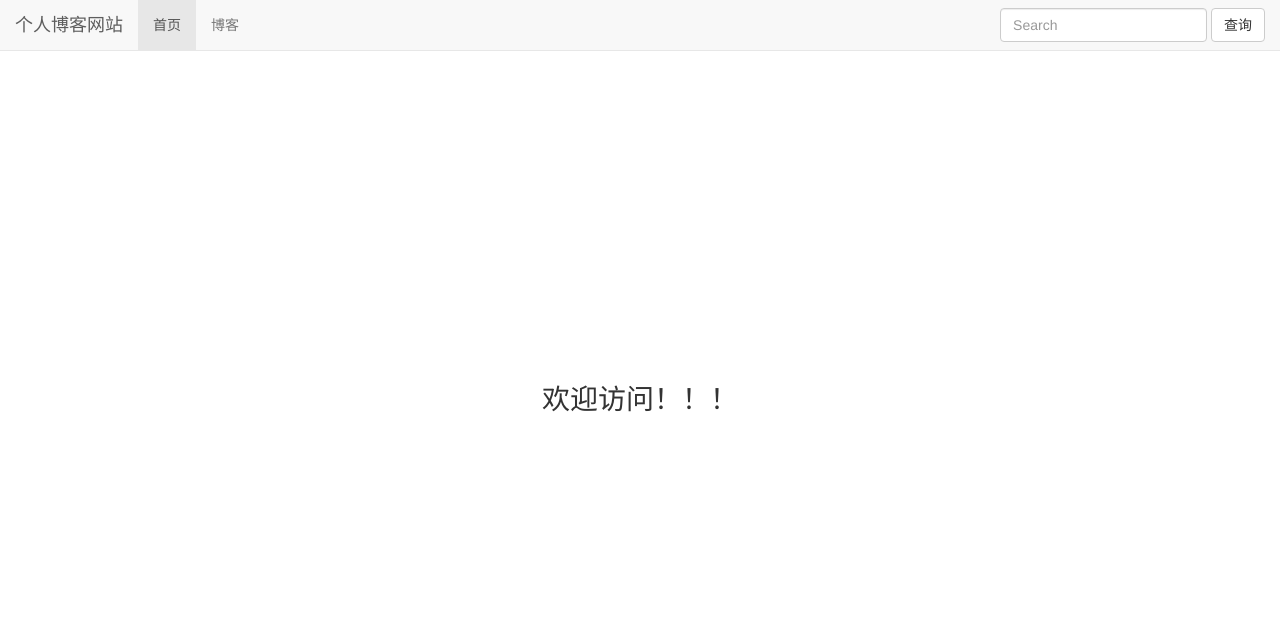
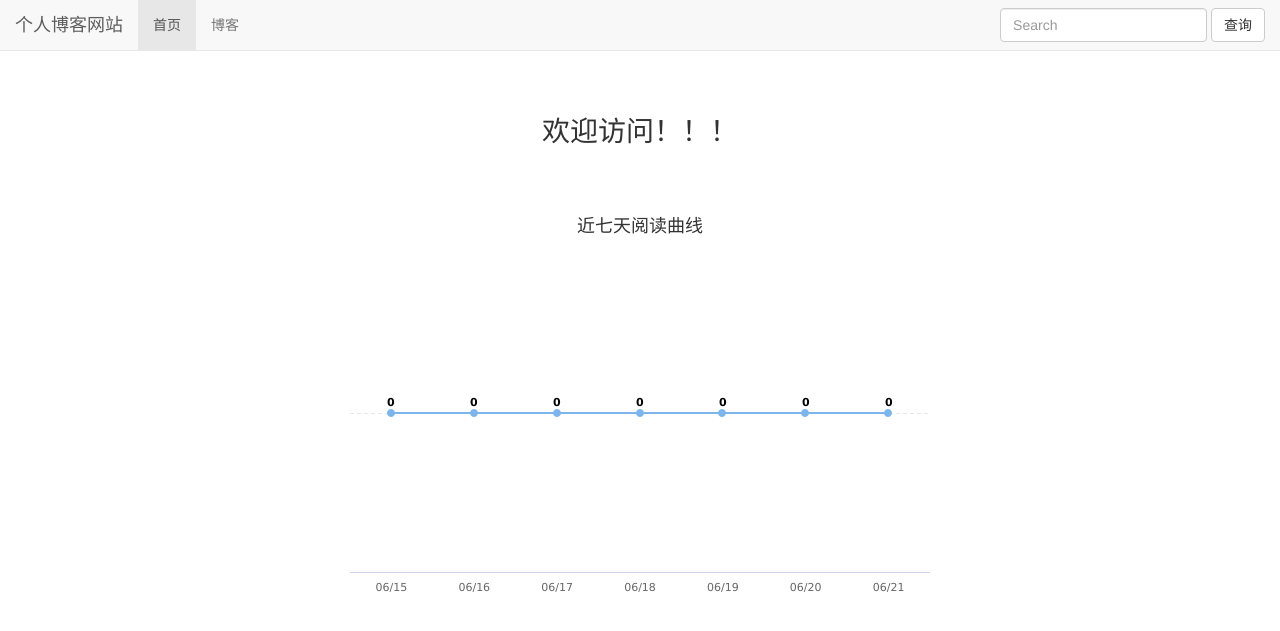
Before and after one commit to ScnuWang/Django_Bilibili, a Django app: page / in a window 1280 px wide. Shown: the top 631 px of the page. Run offline with Django 3.2, Linux system fonts and the light colour scheme; data comes from the database, SQL or seed files in the repository; both versions use the stored data as it was after the commit; some libraries are stand-ins or nearby versions.

Commit message:
阅读次数统计优化：统计某个时间段的阅读量

```diff
--- a/mysite/mysite/views.py
+++ b/mysite/mysite/views.py
@@ -1,5 +1,12 @@
 from django.shortcuts import render_to_response
-
+from read_statistics.utils import get_seven_read_data
+from django. contrib.contenttypes.models import ContentType
+from blog.models import Blog
 
 def home(request):
-	return render_to_response("home.html",{})
+	blog_content_type = ContentType.objects.get_for_model(Blog)
+	sever_read_date,dates = get_seven_read_data(blog_content_type)
+	context = {}
+	context['sever_read_date'] = sever_read_date
+	context['dates'] = dates
+	return render_to_response("home.html",context)
--- /dev/null
+++ b/mysite/read_statistics/utils.py
@@ -0,0 +1,17 @@
+import datetime
+from django.utils import timezone
+from django.db.models import Sum
+from .models import ReadDetail
+
+def get_seven_read_data(content_type):
+    today = timezone.now().date()
+    read_nums = []
+    dates = []
+    for i in range(7,0,-1):
+        date = today - datetime.timedelta(days=i)
+        dates.append(date.strftime('%m/%d'))
+        readDetail = ReadDetail.objects.filter(content_type=content_type,date=date)
+        result = readDetail.aggregate(read_num_sum = Sum('read_num'))
+        read_nums.append(result['read_num_sum'] or 0)
+
+    return read_nums,dates
--- a/mysite/static/home.css
+++ b/mysite/static/home.css
@@ -1,8 +1,16 @@
 /* 居中处理*/
 .home-content{
     font-size: 200%;
-    position: absolute;
-    left: 50%;
-    top: 50%;
-    transform: translate(-50%,-50%);
+    /*position: absolute;*/
+    /*left: 50%;*/
+    /*top: 50%;*/
+    /*transform: translate(-50%,-50%);*/
+    text-align: center;
+    margin-top: 4em;
+    margin-bottom: 2em;
 }
+div#container{
+    margin: 0 auto;
+    width: 600px;
+    height:400px;
+}
--- a/mysite/templates/home.html
+++ b/mysite/templates/home.html
@@ -8,12 +8,53 @@
 {% endblock %}
 {# css 文件#}
 {% block head_extand %}
+    <script src="http://cdn.hcharts.cn/highcharts/highcharts.js"></script>
     <link rel="stylesheet" href="{% static 'home.css' %}">
 {% endblock %}
 {# 设置导航栏激活效果 #}
 {% block nav_home_active %}active{% endblock %}
 {# 页面内容 #}
 {% block content %}
-    <p class="home-content">欢迎访问！！！</p>
+    <p class="home-content">
+        欢迎访问！！！
+        <div id="container" ></div>
+         <script>
+        // 图表配置
+            var options = {
+                chart: {
+                    type: 'line'                          //指定图表的类型，默认是折线图（line）
+                },
+                title: {
+                    text: '近七天阅读曲线'                 // 标题
+                },
+                xAxis: {
+                    categories: {{ dates|safe }},   // x 轴分类
+                    tickmarkPlacement:'on',
+                },
+                yAxis: {
+                    title: {
+                        text: null                // y 轴标题
+                    },
+                    labels:{enabled:false},
+                    gridLineDashStyle:'Dash'
+                },
+                plotOptions: {
+                    line: {
+                        dataLabels: {
+                            enabled: true
+                        }
+                    }
+                },
+                series: [{                              // 数据列
+                    name: '阅读量',                        // 数据列名
+                    data: {{ sever_read_date }}                     // 数据
+                }],
+                legend:{enabled:false},
+                credits:{enabled:false},
+            };
+            // 图表初始化函数
+            var chart = Highcharts.chart('container', options);
+        </script>
+    </p>
 
 {% endblock %}
```
Also changed, not shown: Note.md (+14 -0 lines), mysite/blog/views.py (+20 -5 lines), mysite/read_statistics/admin.py (+6 -1 lines), mysite/read_statistics/models.py (+8 -1 lines), mysite/db.sqlite3, mysite/read_statistics/migrations/0002_readdetail.py (added).
